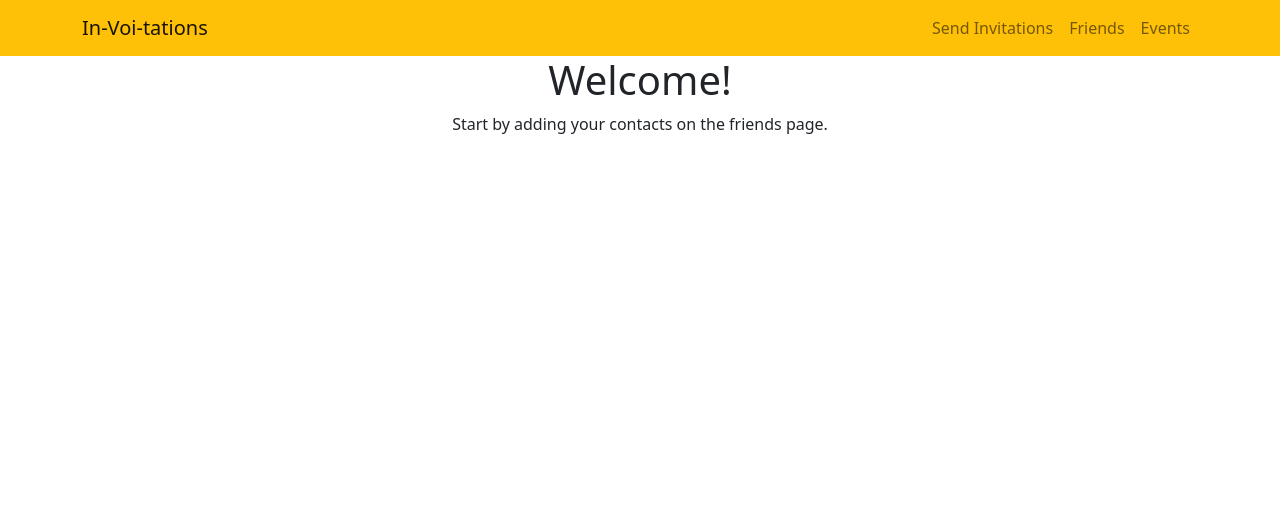
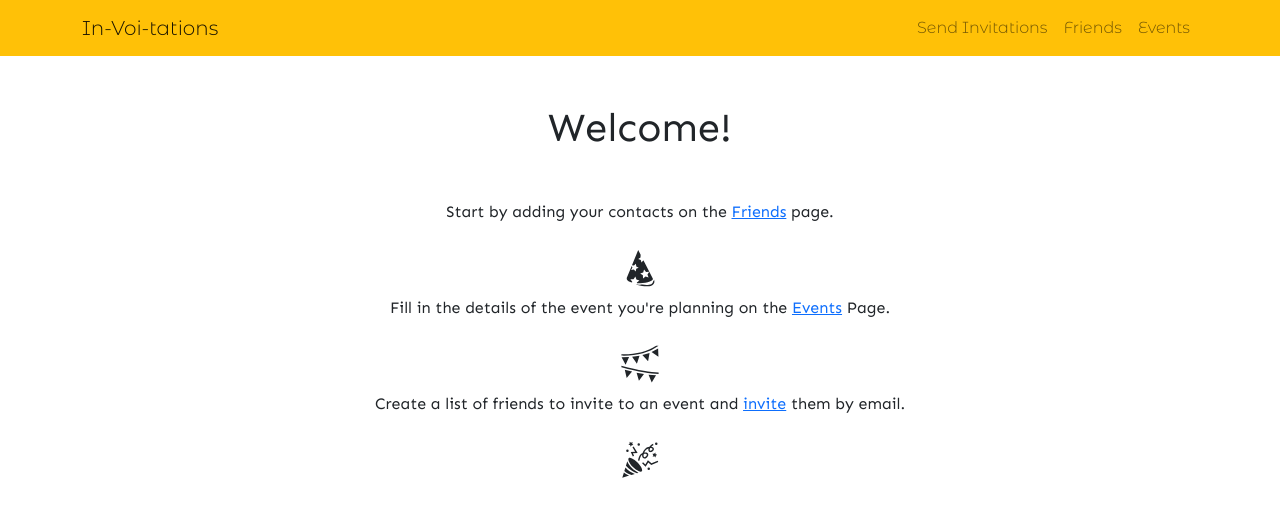
Before and after one commit to yumstar/In-Voi-tations, a React (Create React App) app: page / in a window 1280 px wide. Shown: the top 516 px of the page. Built offline with nearby package versions, Linux system fonts and the light colour scheme.

Commit message:
Add instructions to main page and change font

```diff
--- a/src/App.css
+++ b/src/App.css
@@ -1,3 +1,6 @@
+@import url('https://fonts.googleapis.com/css2?family=Montserrat+Alternates:wght@300&family=Sen&display=swap');
+
 .App {
   text-align: center;
+  font-family: 'Sen', sans-serif;
 }
--- a/src/App.js
+++ b/src/App.js
@@ -1,6 +1,5 @@
 import './App.css';
-
-import { Route, Routes} from 'react-router-dom';
+import { Link, Route, Routes} from 'react-router-dom';
 import 'bootstrap/dist/css/bootstrap.min.css';
 import MainPage from './components/MainPage'
 import InvitationListList from './components/InvitationListList';
@@ -13,7 +12,7 @@ import Container  from 'react-bootstrap/Container';
 function App() {
   return (
     <div className="App">
-      <Navbar bg="warning" variant="light">
+      <Navbar bg="warning" variant="light" style={{fontFamily: 'Montserrat Alternates, sans-serif'}}>
         <Container>
         <Navbar.Brand href="\">In-Voi-tations</Navbar.Brand>
 
--- a/src/components/MainPage.js
+++ b/src/components/MainPage.js
@@ -1,10 +1,24 @@
-import Button from 'react-bootstrap/Button'
+import { Container } from "react-bootstrap";
+import { GiPartyFlags } from "react-icons/gi";
+import { GiPartyHat } from "react-icons/gi";
+import { GiPartyPopper } from "react-icons/gi";
+import { Link } from "react-router-dom";
 function MainPage() {
 
-    return <div>
-    <p className='h1'>Welcome!</p>
-    <p>Start by adding your contacts on the friends page.</p>
-    </div>
+    return <Container className="main-page">
+    <Container className="main-page-title">
+    <h1 className='my-5'>Welcome!</h1>
+    </Container>
+    <Container className="main-page-body">
+
+    <p>Start by adding your contacts on the <Link to="/friends">Friends</Link> page.</p>
+    <GiPartyHat className="fs-1 my-2"/>
+    <p>Fill in the details of the event you're planning on the <Link to="/events">Events</Link>  Page.</p>
+    <GiPartyFlags className="fs-1 my-2"/>
+    <p>Create a list of friends to invite to an event and <Link to="/invite">invite</Link> them by email.</p>
+    <GiPartyPopper className="fs-1 my-2"/>
+    </Container>
+    </Container>
 }
 
 export default MainPage
```
